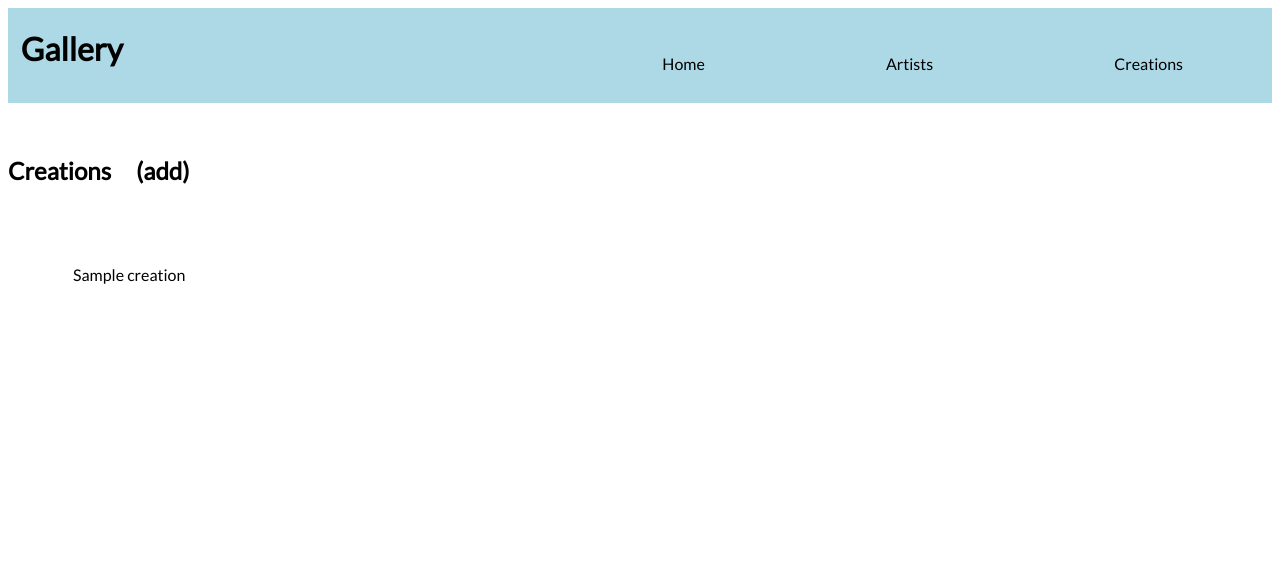
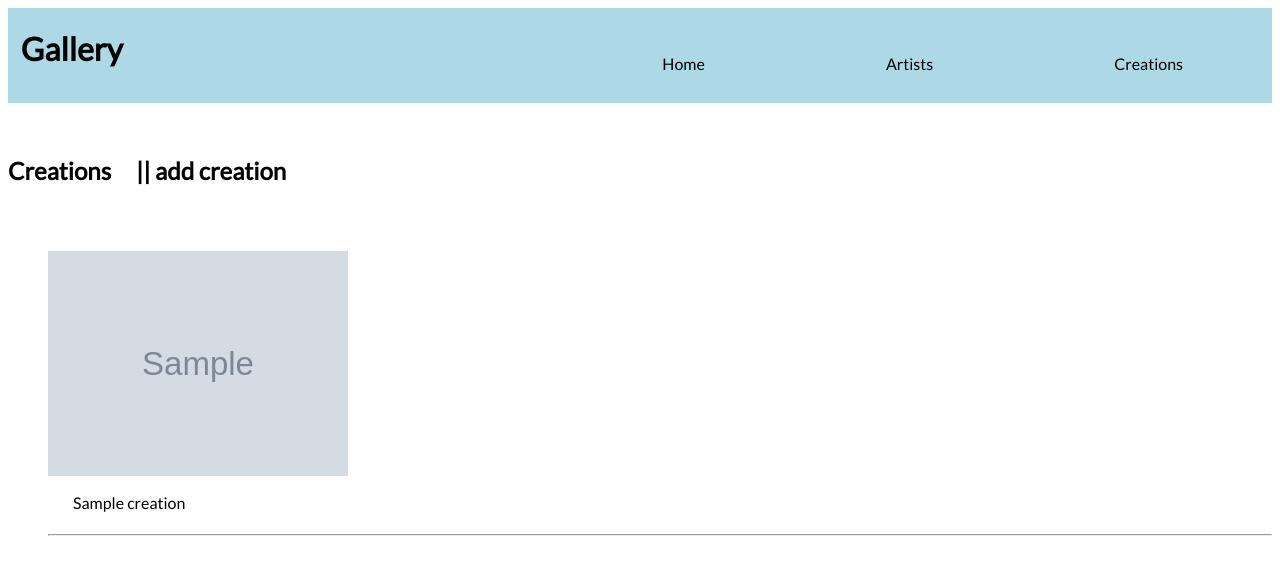
Before and after one commit to n7nightwing/artist-gallery, a Django app: page /creations/ in a window 1280 px wide. Shown: the top 575 px of the page. Run offline with Django 3.2, Linux system fonts and the light colour scheme; tables that the repository leaves empty hold one stand-in row (values such as "Sample post"); grey boxes marked "Sample" are stand-in pictures.

Commit message:
minor style edits, added creations avatars

```diff
--- a/gallery/static/css/gallery.css
+++ b/gallery/static/css/gallery.css
@@ -49,7 +49,9 @@ a:link {
 
 a:hover {
     text-decoration: none;
-img {
+}
+
+.photo {
     max-width: 300px;
     max-height: 300px;
 }
--- a/gallery/templates/gallery/artist_detail.html
+++ b/gallery/templates/gallery/artist_detail.html
@@ -3,7 +3,7 @@
     <h2>{{ artist.name }} <a href="{% url 'artist_edit' pk=artist.pk %}">(edit)</a></h2>
     <h4>{{ artist.year_born }} - {{ artist.year_died }}</h4>
 
-    <img src="{{ artist.avatar }}" alt="" class="artist-avatar">
+    <img src="{{ artist.avatar }}" alt="" class="photo"> <br />
 
     <h4><a href="{{ artist.bio_url }}">Bio</a></h4>
 
--- a/gallery/templates/gallery/artist_list.html
+++ b/gallery/templates/gallery/artist_list.html
@@ -5,8 +5,8 @@
     <ul>
         {% for artist in artists %}
             <li>
-                <img src="{{artist.avatar}}" /> <br />
-                <a href="{% url 'artist_detail' pk=artist.id %}">{{ artist.name }}</a><br />
+                <img src="{{artist.avatar}}" alt="" class="photo" /> <br />
+                <a href="{% url 'artist_detail' pk=artist.id %}">{{ artist.name }}</a><br /><hr/>
 
             </li>
         {% endfor %}
--- a/gallery/templates/gallery/creation_detail.html
+++ b/gallery/templates/gallery/creation_detail.html
@@ -4,7 +4,7 @@
 <h2>{{ creation.title }} <a href="{% url 'creation_edit' pk=creation.pk %}">(edit)</a></h2>
 <h3>By: {{ creation.artist.name }}</h3>
 
-<img src="{{ creation.image }}" alt="" class="creation-image">
+<img src="{{ creation.image }}" alt="" class="photo">
 
 <h4>Medium: {{creation.medium}}</h4>
 
--- a/gallery/templates/gallery/creation_list.html
+++ b/gallery/templates/gallery/creation_list.html
@@ -1,11 +1,12 @@
 {% extends 'gallery/base.html' %}
 {% block content %}
 
-<h2>Creations<a href="{% url 'creation_create' %}"> (add)</a></h2>
+<h2>Creations<a href="{% url 'creation_create' %}"> || add creation</a></h2>
 <ul>
   {% for creation in creations %}
   <li>
-    <a href="{% url 'creation_detail' pk=creation.pk %}">{{ creation.title }}</a>
+    <img src="{{ creation.image }}" alt="" class="photo"><br />
+    <a href="{% url 'creation_detail' pk=creation.pk %}">{{ creation.title }}</a><br /> <hr/>
   </li>
   {% endfor %}
 </ul>
```
